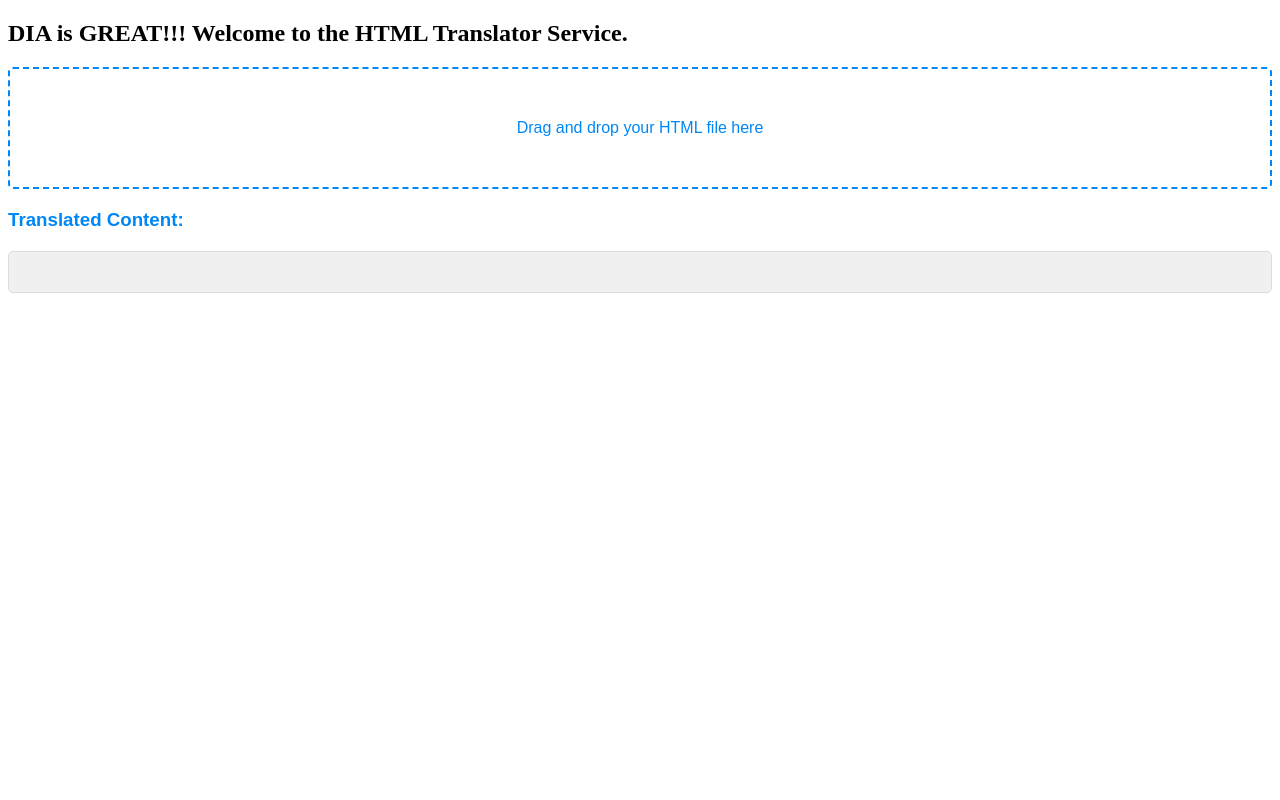
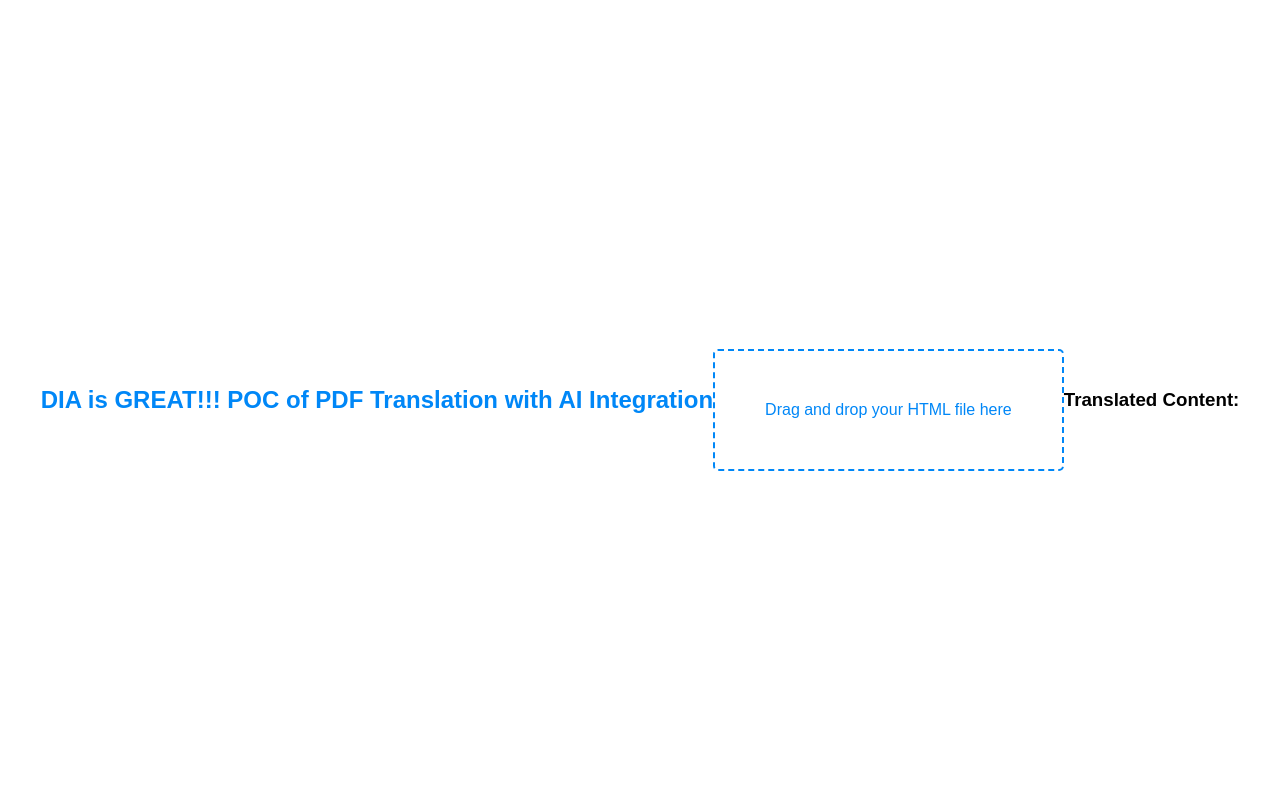
Before and after one commit to sxh771/ai-translations-dia, a Flask app: page / in a window 1280 px wide. Run offline with Flask 3, Linux system fonts and the light colour scheme; parts of the project's set-up code (start-up, migrations or seed data) failed here and were passed over.

Commit message:
style changed. Used PDF as input file.

```diff
--- a/app.py
+++ b/app.py
@@ -3,6 +3,7 @@ from bs4 import BeautifulSoup
 import requests
 import os
 import uuid
+import fitz  # PyMuPDF
 
 # checking environment variables
 required_env_vars = ['AZURE_TRANSLATION_KEY', 'AZURE_TRANSLATION_ENDPOINT', 'AZURE_TRANSLATION_LOCATION']
@@ -60,22 +61,33 @@ def translate_and_replace_large_segments(soup, key, endpoint, location):
             translated_text = translate_text(element.text, key, endpoint, location)
             element.string = translated_text
 
+
+
 @app.route('/translate', methods=['POST'])
 def translate():
     # Extract file from request
-    input_html_file = request.files['file']
-    html_content = input_html_file.read().decode('utf-8')
+    input_file = request.files['file']
 
-    # Use environment variables for Azure credentials
-    key = os.environ.get('AZURE_TRANSLATION_KEY')
-    endpoint = os.environ.get('AZURE_TRANSLATION_ENDPOINT')
-    location = os.environ.get('AZURE_TRANSLATION_LOCATION')
+    # Check if the file is a PDF
+    if input_file and input_file.filename.endswith('.pdf'):
+        # Read the PDF
+        doc = fitz.open(stream=input_file.read(), filetype="pdf")
+        text = ""
+        for page in doc:
+            text += page.get_text()
 
-    soup = BeautifulSoup(html_content, 'html.parser')
-    translate_and_replace_large_segments(soup, key, endpoint, location)
+        # Translate the extracted text
+        # Use environment variables for Azure credentials
+        key = os.environ.get('AZURE_TRANSLATION_KEY')
+        endpoint = os.environ.get('AZURE_TRANSLATION_ENDPOINT')
+        location = os.environ.get('AZURE_TRANSLATION_LOCATION')
 
-    # For simplicity, returning the translated HTML content directly
-    return jsonify({"translated_html": str(soup)}), 200, {'Content-Type': 'text/html'}
+        translated_text = translate_text(text, key, endpoint, location)
+
+        # For simplicity, returning the translated text directly
+        return jsonify({"translated_text": translated_text}), 200
+    else:
+        return jsonify({"error": "Unsupported file type"}), 400
 
 if __name__ == '__main__':
     app.run(debug=True)
--- a/requirements.txt
+++ b/requirements.txt
@@ -2,3 +2,4 @@ Flask
 requests
 beautifulsoup4
 gunicorn
+PyMuPDF
--- a/templates/index.html
+++ b/templates/index.html
@@ -4,7 +4,23 @@
     <meta charset="UTF-8">
     <title>HTML Translator Service</title>
     <style>
-        /* Existing styles */
+        body, html {
+            height: 100%;
+            margin: 0;
+            display: flex;
+            justify-content: center;
+            align-items: center;
+            font-family: Arial, sans-serif;
+        }
+
+        h2 {
+            text-align: center;
+            /* Optional: additional styling for the header */
+            color: #0087F7; /* Example color */
+            font-size: 24px; /* Example font size */
+        }
+
+        /* Existing styles for other elements */
         #drop_zone {
             border: 2px dashed #0087F7;
             border-radius: 5px;
@@ -13,27 +29,12 @@
             text-align: center;
             font-family: Arial, sans-serif;
             color: #0087F7;
-        }
-        /* New styles for the translated content area */
-        #translated_content {
-            margin-top: 20px;
-            padding: 20px;
-            background-color: #f0f0f0; /* Light grey background */
-            border: 1px solid #ddd; /* Light grey border */
-            border-radius: 5px;
-            font-family: Arial, sans-serif;
-            color: #333; /* Dark grey text */
-            white-space: pre-wrap; /* Keeps the formatting of the text */
-        }
-        .translated-header {
-            margin-top: 20px;
-            font-family: Arial, sans-serif;
-            color: #0087F7;
+            margin-top: 20px; /* Adjust as needed */
         }
     </style>
 </head>
 <body>
-    <h2>DIA is GREAT!!! Welcome to the HTML Translator Service.</h2>
+    <h2>DIA is GREAT!!! POC of PDF Translation with AI Integration</h2>
     <div id="drop_zone">Drag and drop your HTML file here</div>
     <!-- Add this div to display the translated content -->
     <h3 class="translated-header">Translated Content:</h3>
```
